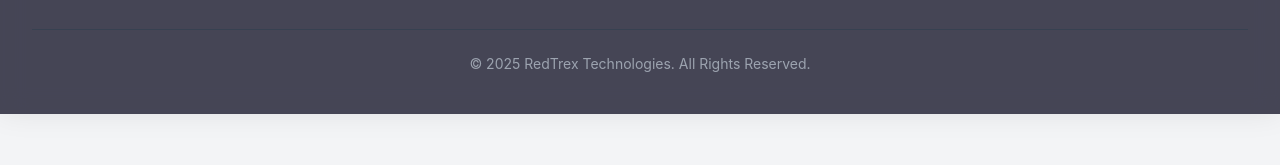
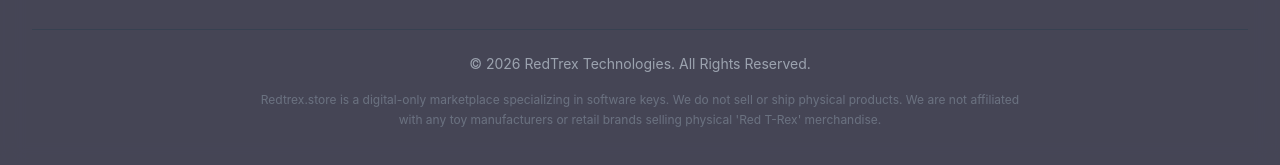
Before and after one commit to alexcruz122/redtrex-store, a website: page about.html in a window 1280 px wide. Shown: the part 1345-1510 px from the top of the page. Before the commit the page ends 1459 px from the top, so only its background shows below. Drawn offline with nearby package versions, Linux system fonts and the light colour scheme.

Commit message:
Update about.html

```diff
--- a/about.html
+++ b/about.html
@@ -237,7 +237,10 @@
             </div>
 
             <div class="mt-8 pt-6 border-t border-gray-700 text-center">
-                <p class="text-sm text-gray-400">&copy; 2025 RedTrex Technologies. All Rights Reserved.</p>
+                <p class="text-sm text-gray-400">&copy; 2026 RedTrex Technologies. All Rights Reserved.</p>
+                <p class="text-xs text-gray-500 mt-4 max-w-3xl mx-auto leading-relaxed">
+                    Redtrex.store is a digital-only marketplace specializing in software keys. We do not sell or ship physical products. We are not affiliated with any toy manufacturers or retail brands selling physical 'Red T-Rex' merchandise.
+                </p>
             </div>
 
         </div>
```
